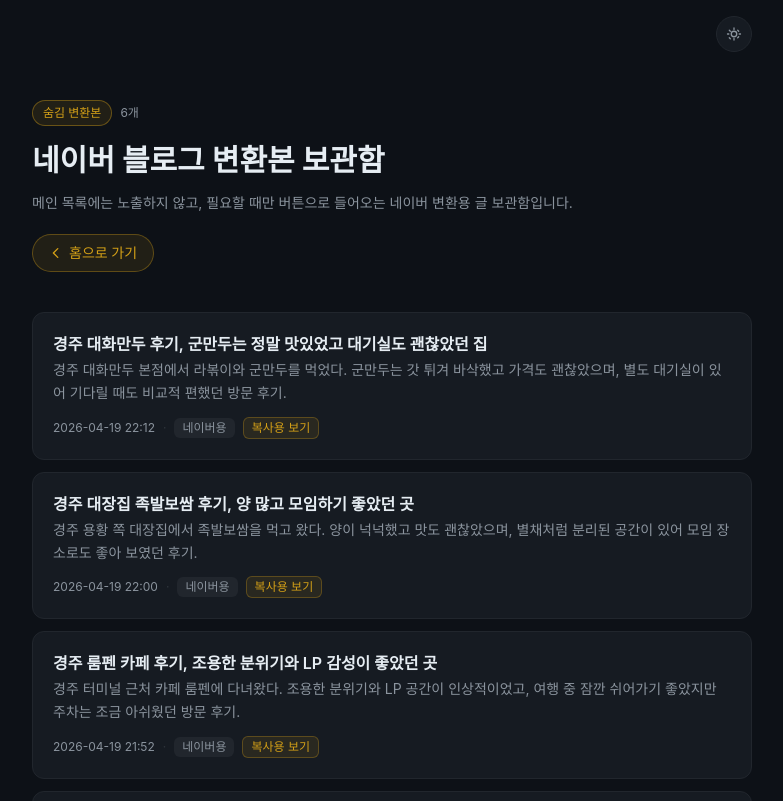
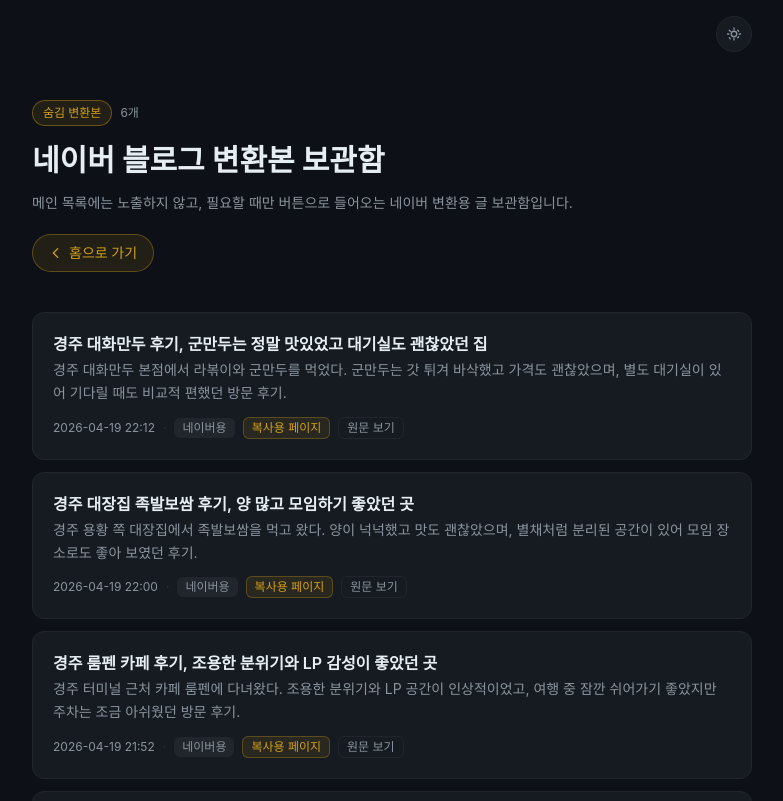
Before and after one commit to soul7s/blog, a Next.js app: page /blog in a window 1280 px wide. Shown: the top 801 px of the page, without its empty margins (248-1031 px from the left). Built offline with nearby package versions, Linux system fonts and the light colour scheme; a web font is replaced by a local one.

Commit message:
Open hidden blog archive items in copy view by default

```diff
--- a/app/blog/page.tsx
+++ b/app/blog/page.tsx
@@ -56,7 +56,7 @@ export default function HiddenBlogPage() {
               <div className="min-w-0 flex-1">
                 <Link
                   className="group block"
-                  href={article.urlPath}
+                  href={`/blog-copy/${encodeURIComponent(article.slug)}`}
                 >
                   <h2 className="mb-1 text-base font-semibold leading-snug text-[var(--text)] transition-colors group-hover:text-[var(--gold)]">
                     {article.title}
@@ -75,7 +75,13 @@ export default function HiddenBlogPage() {
                     href={`/blog-copy/${encodeURIComponent(article.slug)}`}
                     className="rounded-md border border-[var(--gold)]/30 bg-[var(--gold)]/10 px-2 py-0.5 text-xs text-[var(--gold)]"
                   >
-                    복사용 보기
+                    복사용 페이지
+                  </Link>
+                  <Link
+                    href={article.urlPath}
+                    className="rounded-md border border-[var(--border)] bg-[var(--card)] px-2 py-0.5 text-xs text-[var(--muted-text)]"
+                  >
+                    원문 보기
                   </Link>
                 </div>
               </div>
```
